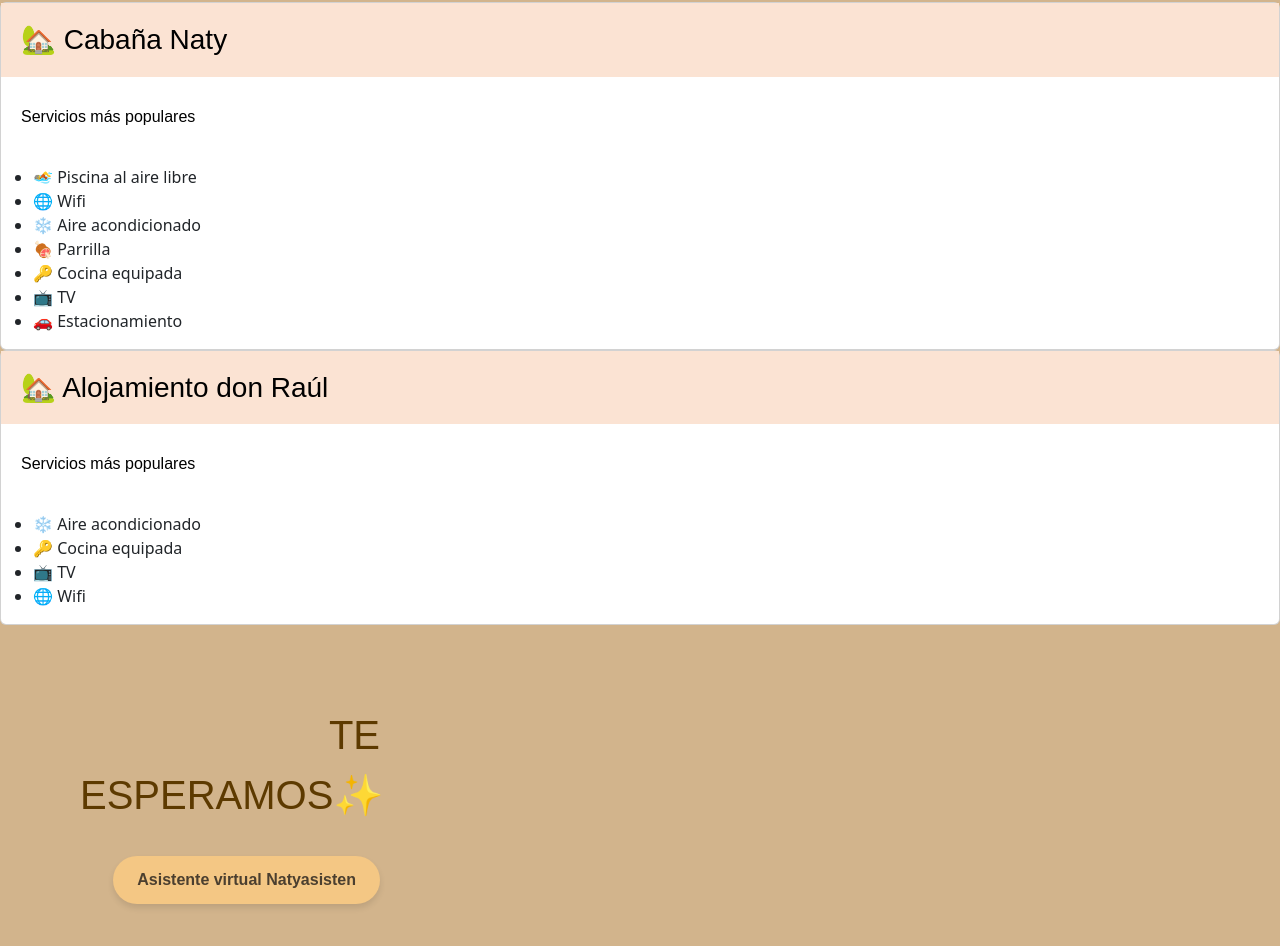
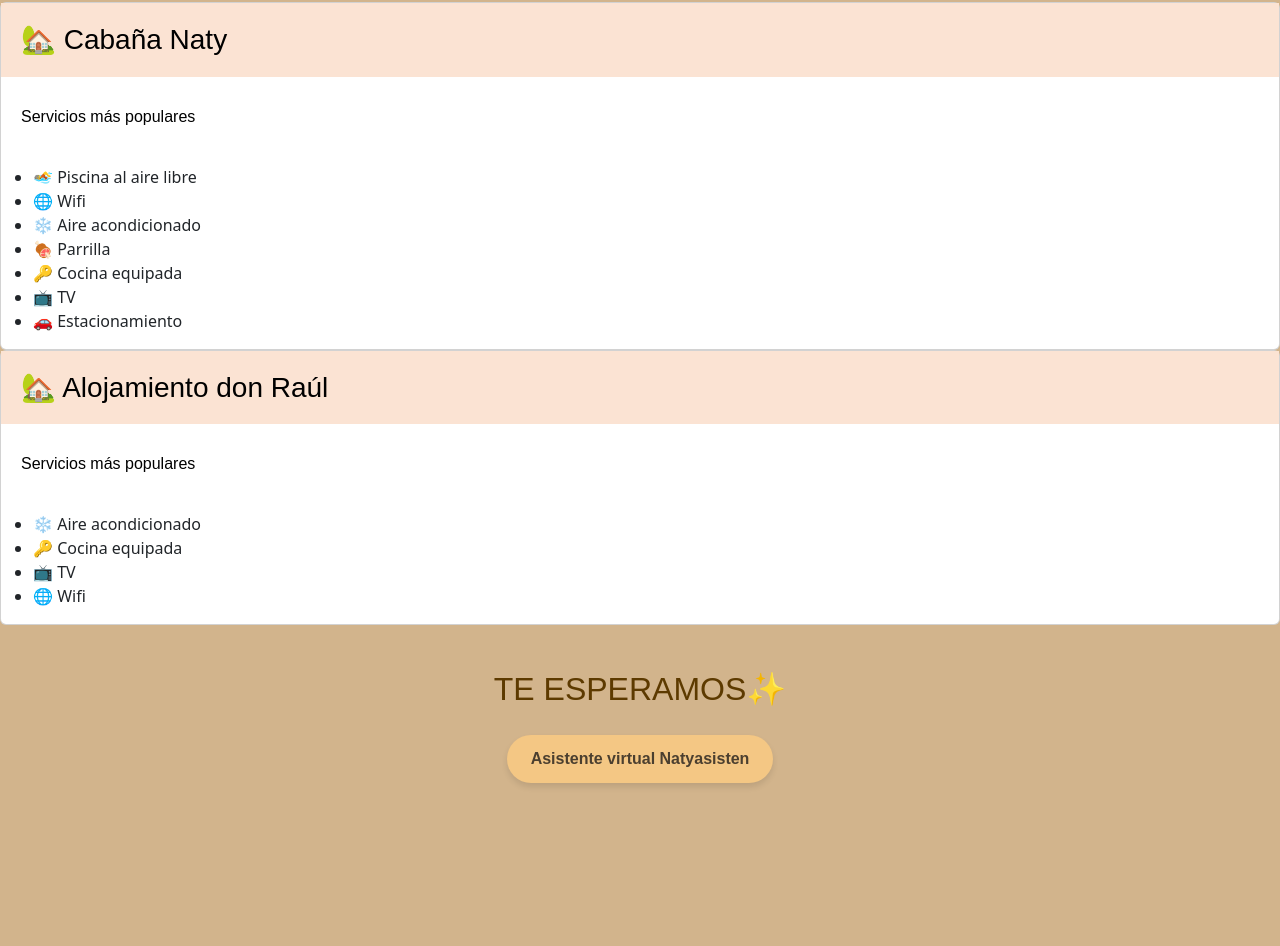
Before and after one commit to marielaquevedo2203-source/sitio-cabana-naty-don-raul, a plain HTML site: page index.html in a window 1280 px wide. Shown: the part 3007-3953 px from the top of the page. After the commit the page ends 3830 px from the top, so only its background shows below. Drawn offline with nearby package versions, Linux system fonts and the light colour scheme.

```diff
--- a/styles/estilos.css
+++ b/styles/estilos.css
@@ -68,18 +68,17 @@ header {
 
 footer{
     color: #5d3a00;
-    text-align:right;
-    margin: 80px;
-    border-radius:800px;
-    width: 300px;
-    font-size: 40px;
-    font-family:"Algerian", sans-serif;
+    text-align: center;
+    margin: 40px auto;
+    font-size: 32px;
+    font-family: "Algerian", sans-serif;
+    max-width: 600px;
+
 }
 ul a{
     text-decoration: none;
     color: black;
-    font-family:monospace
-
+    font-family:monospace;
 }
 
 body{
@@ -96,7 +95,7 @@ body{
     font-weight: bold;
     text-decoration: none;
     box-shadow: 0 4px 6px rgba(0, 0, 0, 0.1);
-    ransition: transform 0.2s ease, background-color 0.3s ease;
+    transition: transform 0.2s ease, background-color 0.3s ease;
    }
 
    .boton-naty:hover{
@@ -105,7 +104,7 @@ body{
     cursor: pointer;
 }
 
-   .titulo-conoceme{
+    .titulo-conoceme {
     color:  #4b2e2e;
     font-family:"Algerian", sans-serif;
     padding: 20px;
```
